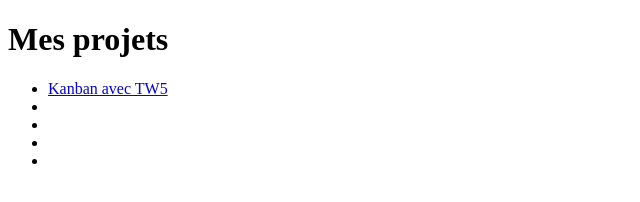
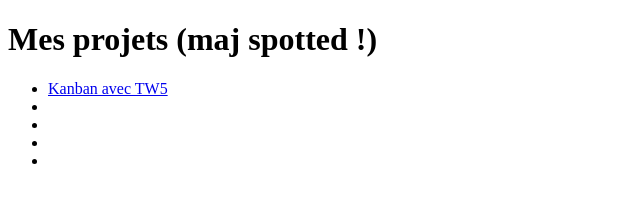
Before and after one commit to Telumire/Telumire.github.io, a plain HTML site: page index.html in a window 1280 px wide. Shown: the whole page, without its empty margins (0-640 px from the left). Drawn offline with Linux system fonts and the light colour scheme.

Commit message:
Update index.html

```diff
--- a/index.html
+++ b/index.html
@@ -7,7 +7,7 @@
     <title>Telumire</title>
 </head>
 <body>
-<h1>Mes projets</h1>
+<h1>Mes projets (maj spotted !)</h1>
 <ul>
     <li class="projets"><a href="Kanban.html">Kanban avec TW5</a></li>
     <li class="projets"></li>
```
